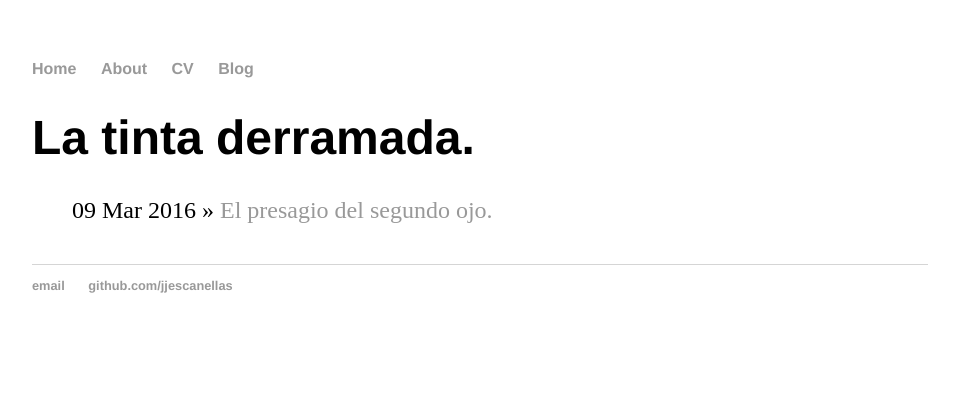
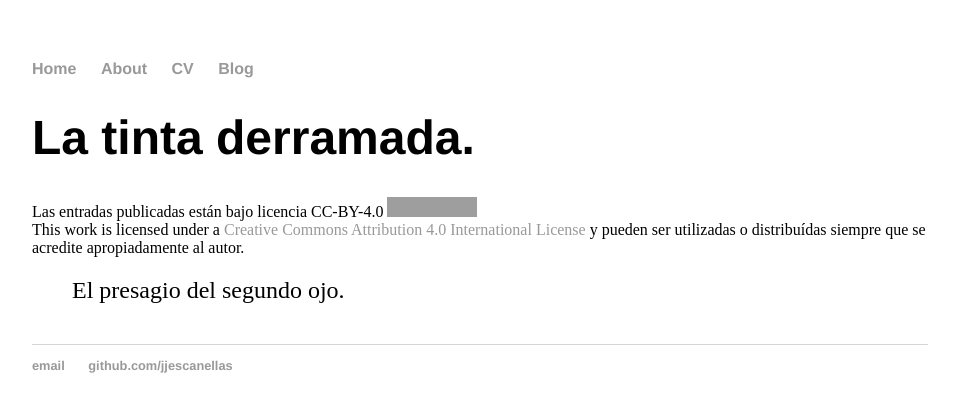
Before and after one commit to jjescanellas/jjescanellas.github.io, a Jekyll site: the page built from blog/index.html, in a window 1280 px wide. Shown: the top 412 px of the page, without its empty margins (160-1119 px from the left). Built offline with Jekyll 4.4.1, drawn with Linux system fonts in a browser that asks for light colours; grey boxes are pictures that could not be loaded.

Commit message:
Update index.html
se agrega cita a derechos CC-BY-4.0

```diff
--- a/blog/index.html
+++ b/blog/index.html
@@ -1,11 +1,18 @@
 ---
 layout: default
 title: La tinta derramada.
-
 ---
 	<h1>{{ page.title }}</h1>
-	<ul class="posts">
-
+	Las entradas publicadas están bajo licencia CC-BY-4.0
+	<a rel="license" href="http://creativecommons.org/licenses/by/4.0/">
+		<img alt="Creative Commons License" style="border-width:0"
+		src="https://i.creativecommons.org/l/by/4.0/88x31.png" />
+		</a><br />This work is licensed under a <a rel="license"
+		href="http://creativecommons.org/licenses/by/4.0/">
+		Creative Commons Attribution 4.0 International License</a>
+	y pueden ser utilizadas o distribuídas siempre que se acredite
+	apropiadamente al autor.
+	<ul class="posts
 	  {% for post in site.posts %}
 	    <li><span>{{ post.date | date_to_string }}</span> » <a href="{{ post.url }}" title="{{ post.title }}">{{ post.title }}</a></li>
 	  {% endfor %}
```
